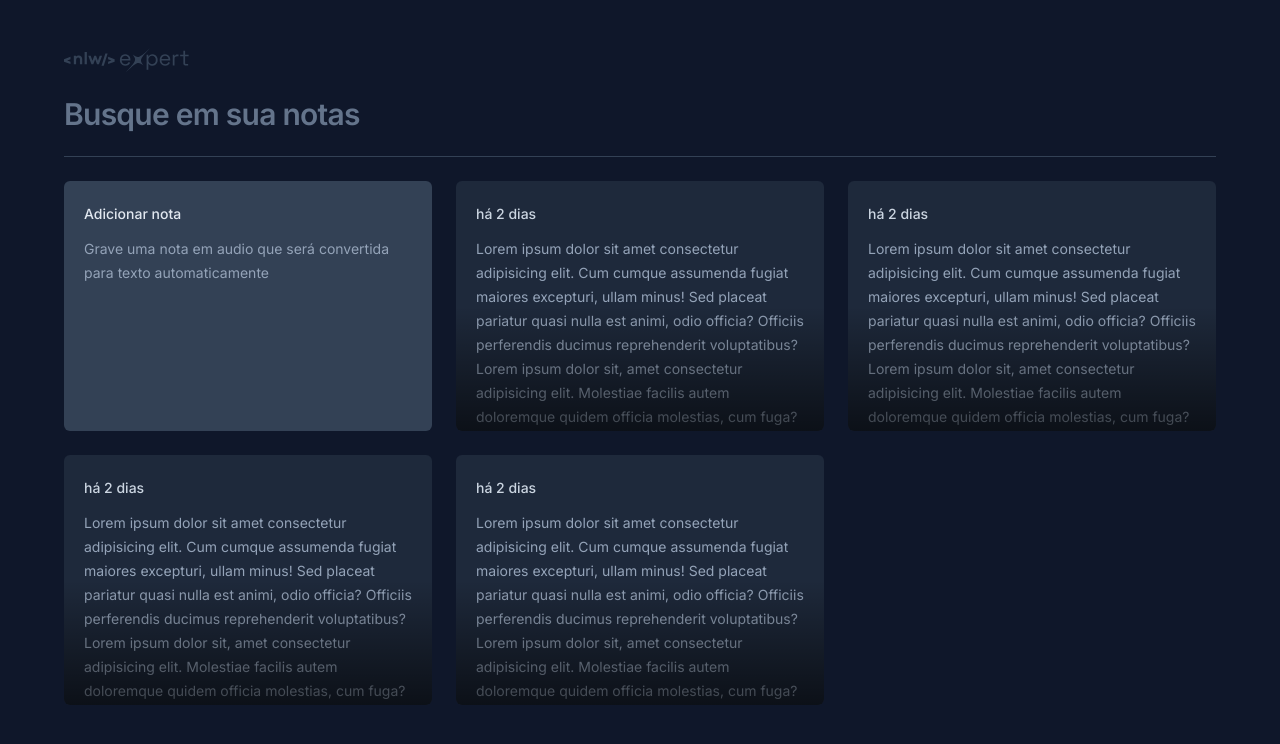
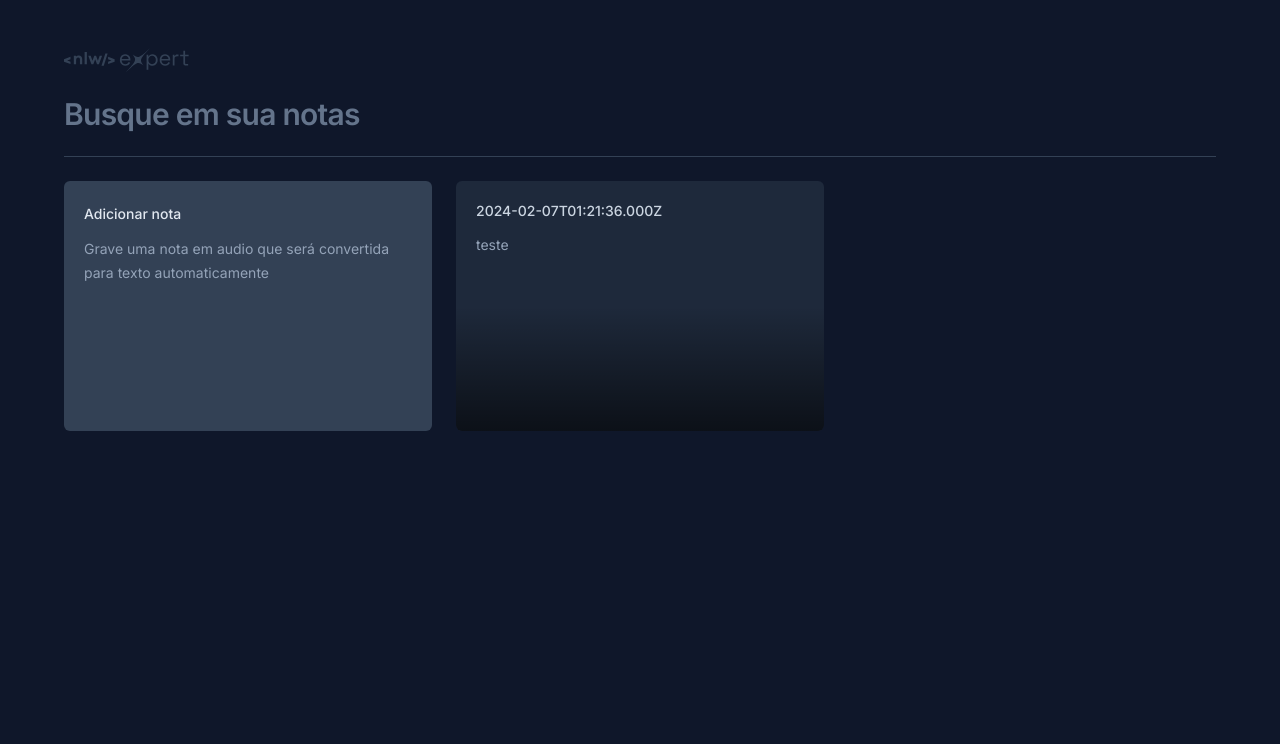
Before and after one commit to murilo-souza/NlwExpertNotes-Web-ReactJs, a React (Vite) app: page / in a window 1280 px wide. Shown: the top 744 px of the page. Built offline with nearby package versions, Linux system fonts and the light colour scheme.

Commit message:
feat: note card component with dynamic data

```diff
--- a/src/app.tsx
+++ b/src/app.tsx
@@ -18,10 +18,7 @@ export function App() {
 
       <div className="grid grid-cols-3 gap-6 auto-rows-[250px]">
         <NewNoteCard />
-        <NoteCard />
-        <NoteCard />
-        <NoteCard />
-        <NoteCard />
+        <NoteCard note={{ date: new Date(), content: 'teste' }} />
       </div>
     </div>
   )
--- a/src/components/note-card.tsx
+++ b/src/components/note-card.tsx
@@ -1,16 +1,17 @@
-export function NoteCard() {
+interface NoteCardProps {
+  note: {
+    date: Date
+    content: string
+  }
+}
+
+export function NoteCard({ note }: NoteCardProps) {
   return (
-    <button className="rounded-md text-left bg-slate-800 p-5 space-y-3 overflow-hidden relative outline-none hover:ring-2 hover:ring-slate-600 focus-visible:ring-2 focus-visible:ring-lime-400">
-      <span className="text-sm font-medium text-slate-300">há 2 dias</span>
-      <p className="text-sm leading-6 text-slate-400">
-        Lorem ipsum dolor sit amet consectetur adipisicing elit. Cum cumque
-        assumenda fugiat maiores excepturi, ullam minus! Sed placeat pariatur
-        quasi nulla est animi, odio officia? Officiis perferendis ducimus
-        reprehenderit voluptatibus? Lorem ipsum dolor sit, amet consectetur
-        adipisicing elit. Molestiae facilis autem doloremque quidem officia
-        molestias, cum fuga? Impedit accusamus veniam neque odio non voluptatem
-        tempore velit corporis vero. Ipsa, totam.
-      </p>
+    <button className="rounded-md text-left flex flex-col bg-slate-800 p-5 gap-3 overflow-hidden relative outline-none hover:ring-2 hover:ring-slate-600 focus-visible:ring-2 focus-visible:ring-lime-400">
+      <span className="text-sm font-medium text-slate-300">
+        {note.date.toISOString()}
+      </span>
+      <p className="text-sm leading-6 text-slate-400">{note.content}</p>
       <div className="absolute bottom-0 left-0 right-0 h-1/2 bg-gradient-to-t from-black/60 to-black/0 pointer-events-none" />
     </button>
   )
```
